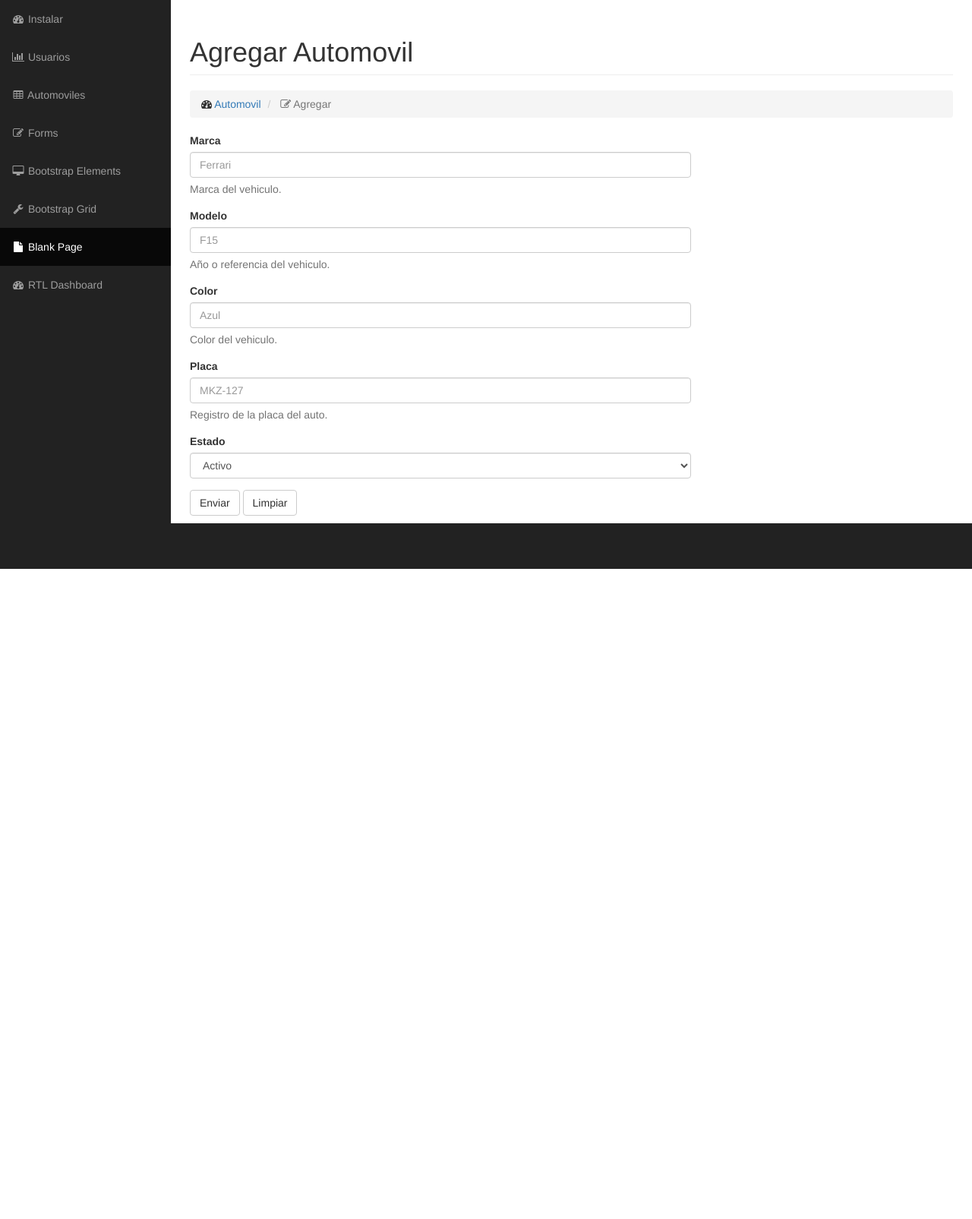
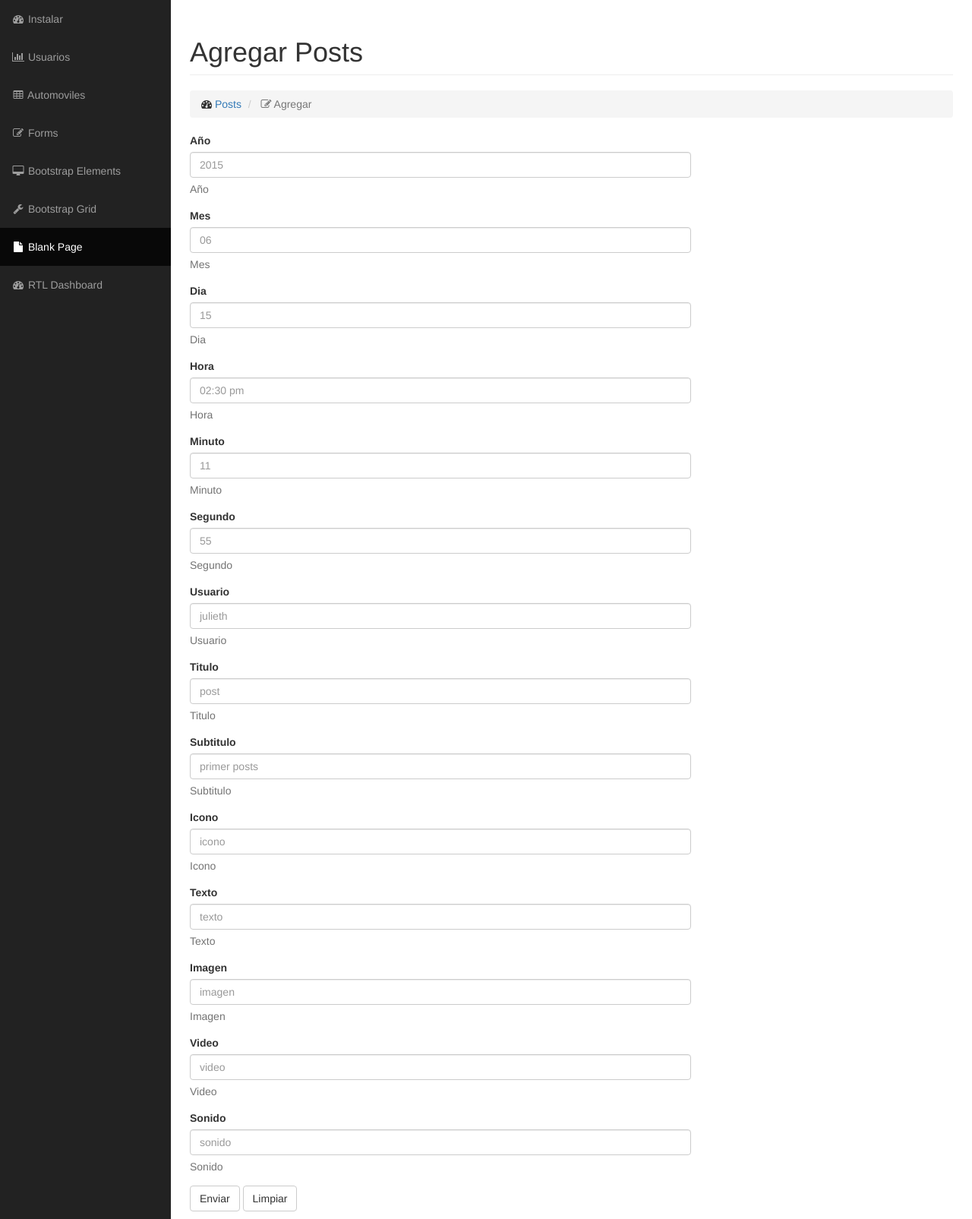
Before and after one commit to ProyectoAdsiYensi/PracticaVideosPHP, a PHP site: page /addPosts.php in a window 1280 px wide. Shown: the part 51-1656 px from the top of the page at 76% size. Before the commit the page ends 800 px from the top, so only its background shows below. Run offline with PHP 8.4, Linux system fonts and the light colour scheme; grey boxes labelled with a size stand in for pictures from a placeholder-image service; some libraries are stand-ins or nearby versions.

Commit message:
Creacion del formulario para agregar Posts y otras correcciones

```diff
--- a/capitulo5/PlantillaSQLite/addPosts.php
+++ b/capitulo5/PlantillaSQLite/addPosts.php
@@ -9,7 +9,7 @@
     <meta name="description" content="">
     <meta name="author" content="">
 
-    <title>Agregar - Automovil</title>
+    <title>Agregar - Posts</title>
 
     <!-- Bootstrap Core CSS -->
     <link href="css/bootstrap.min.css" rel="stylesheet">
@@ -159,11 +159,11 @@
                 <div class="row">
                     <div class="col-lg-12">
                         <h1 class="page-header">
-                            Agregar Automovil
+                            Agregar Posts
                         </h1>
                         <ol class="breadcrumb">
                             <li>
-                                <i class="fa fa-dashboard"></i>  <a href="index.html">Automovil</a>
+                                <i class="fa fa-dashboard"></i>  <a href="index.html">Posts</a>
                             </li>
                             <li class="active">
                                 <i class="fa fa-edit"></i> Agregar
@@ -176,37 +176,89 @@
                 <div class="row">
                     <div class="col-lg-8">
 
-                        <form role="form" id="frmAuto" method="post" action="crudAutomoviles.php?action=crear">
+                        <form role="form" id="frmAuto" method="post" action="crudPosts.php?action=crear">
                             <div class="form-group">
-                                <label>Marca</label>
-                                <input id="marca" name="marca" class="form-control" placeholder="Ferrari">
-                                <p class="help-block">Marca del vehiculo.</p>
+                                <label>Año</label>
+                                <input id="anio" name="anio" class="form-control" placeholder="2015">
+                                <p class="help-block">Año</p>
                             </div>
 
                             <div class="form-group">
-                                <label>Modelo</label>
-                                <input id="modelo" name="modelo" class="form-control" placeholder="F15">
-                                <p class="help-block">Año o referencia del vehiculo.</p>
+                                <label>Mes</label>
+                                <input id="mes" name="mes" class="form-control" placeholder="06">
+                                <p class="help-block">Mes</p>
                             </div>
 
                             <div class="form-group">
-                                <label>Color</label>
-                                <input id="color" name="color" class="form-control" placeholder="Azul">
-                                <p class="help-block">Color del vehiculo.</p>
+                                <label>Dia</label>
+                                <input id="dia" name="dia" class="form-control" placeholder="15">
+                                <p class="help-block">Dia</p>
                             </div>
 
                             <div class="form-group">
-                                <label>Placa</label>
-                                <input id="placa" name="placa" class="form-control" placeholder="MKZ-127">
-                                <p class="help-block">Registro de la placa del auto.</p>
+                                <label>Hora</label>
+                                <input id="hora" name="hora" class="form-control" placeholder="02:30 pm">
+                                <p class="help-block">Hora</p>
                             </div>
 
                             <div class="form-group">
-                                <label>Estado</label>
-                                <select id="estado" name="estado" class="form-control">
-                                    <option value="Activo">Activo</option>
-                                    <option value="Inactivo">Inactivo</option>
-                                </select>
+                                <label>Minuto</label>
+                                <input id="minuto" name="minuto" class="form-control" placeholder="11">
+                                <p class="help-block">Minuto</p>
+                            </div>
+
+                            <div class="form-group">
+                                <label>Segundo</label>
+                                <input id="segundo" name="segundo" class="form-control" placeholder="55">
+                                <p class="help-block">Segundo</p>
+                            </div>
+
+                            <div class="form-group">
+                                <label>Usuario</label>
+                                <input id="usuario" name="usuario" class="form-control" placeholder="julieth">
+                                <p class="help-block">Usuario</p>
+                            </div>
+
+                            <div class="form-group">
+                                <label>Titulo</label>
+                                <input id="titulo" name="titulo" class="form-control" placeholder="post">
+                                <p class="help-block">Titulo</p>
+                            </div>
+
+                            <div class="form-group">
+                                <label>Subtitulo</label>
+                                <input id="subtitulo" name="subtitulo" class="form-control" placeholder="primer posts">
+                                <p class="help-block">Subtitulo</p>
+                            </div>
+
+                            <div class="form-group">
+                                <label>Icono</label>
+                                <input id="icono" name="icono" class="form-control" placeholder="icono">
+                                <p class="help-block">Icono</p>
+                            </div>
+
+                            <div class="form-group">
+                                <label>Texto</label>
+                                <input id="texto" name="texto" class="form-control" placeholder="texto">
+                                <p class="help-block">Texto</p>
+                            </div>
+
+                            <div class="form-group">
+                                <label>Imagen</label>
+                                <input id="imagen" name="imagen" class="form-control" placeholder="imagen">
+                                <p class="help-block">Imagen</p>
+                            </div>
+
+                            <div class="form-group">
+                                <label>Video</label>
+                                <input id="video" name="video" class="form-control" placeholder="video">
+                                <p class="help-block">Video</p>
+                            </div>
+
+                            <div class="form-group">
+                                <label>Sonido</label>
+                                <input id="sonido" name="sonido" class="form-control" placeholder="sonido">
+                                <p class="help-block">Sonido</p>
                             </div>
 
                             <button type="submit" class="btn btn-default">Enviar</button>
```
Also changed, not shown: capitulo5/PlantillaSQLite/crudPosts.php (+4 -6 lines), capitulo5/PlantillaSQLite/install.php (+7 -7 lines).
